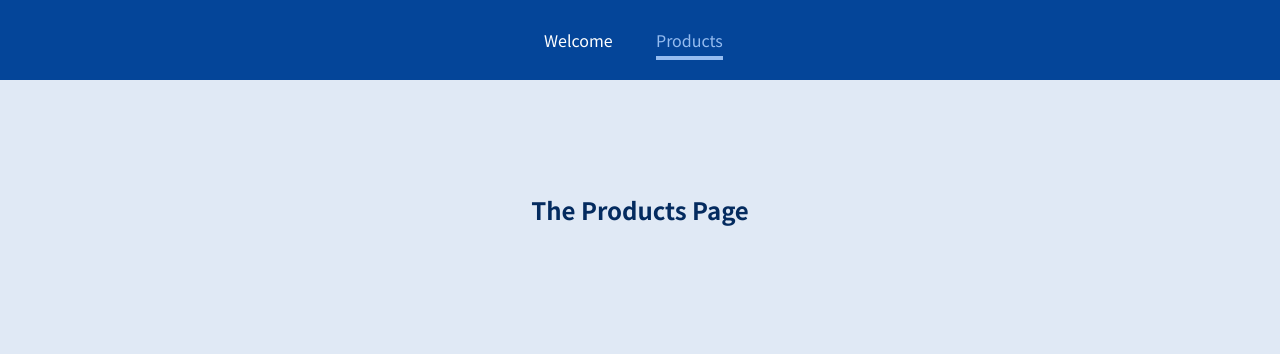
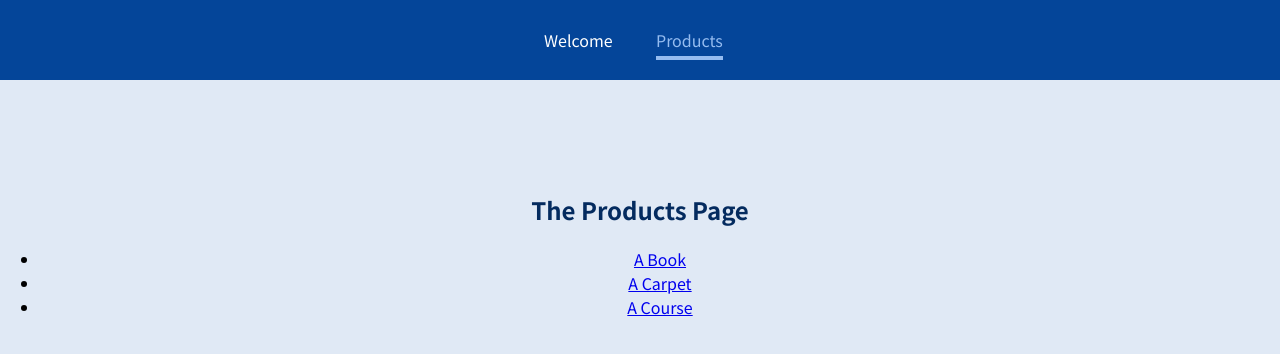
Before and after one commit to devBayo/react-complete-guide, a React (Create React App) app: page /products in a window 1280 px wide. Shown: the top 354 px of the page. Built offline with nearby package versions, Linux system fonts and the light colour scheme.

Commit message:
using switch and exact

```diff
--- a/src/pages/Products.jsx
+++ b/src/pages/Products.jsx
@@ -6,9 +6,15 @@
       <h1>The Products Page</h1>
 
       <ul>
-        {/* <li><Link to={}>A Book</Link></li> */}
-        {/* <li><Link to={}>A Carpet</Link></li> */}
-        {/* <li><Link to={}>A Course</Link></li> */}
+        <li>
+          <Link to="/products/p1">A Book</Link>
+        </li>
+        <li>
+          <Link to="/products/p2">A Carpet</Link>
+        </li>
+        <li>
+          <Link to="/products/p3">A Course</Link>
+        </li>
       </ul>
     </section>
   );
```
